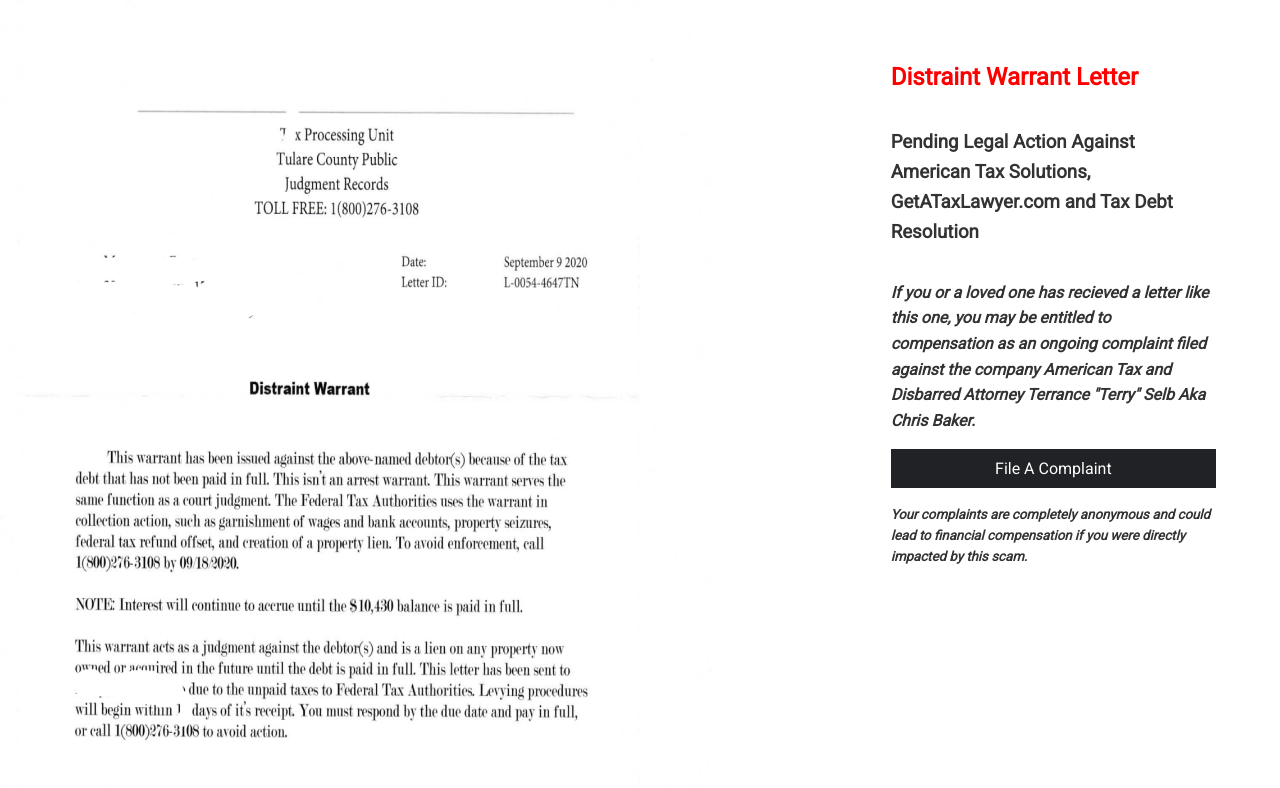
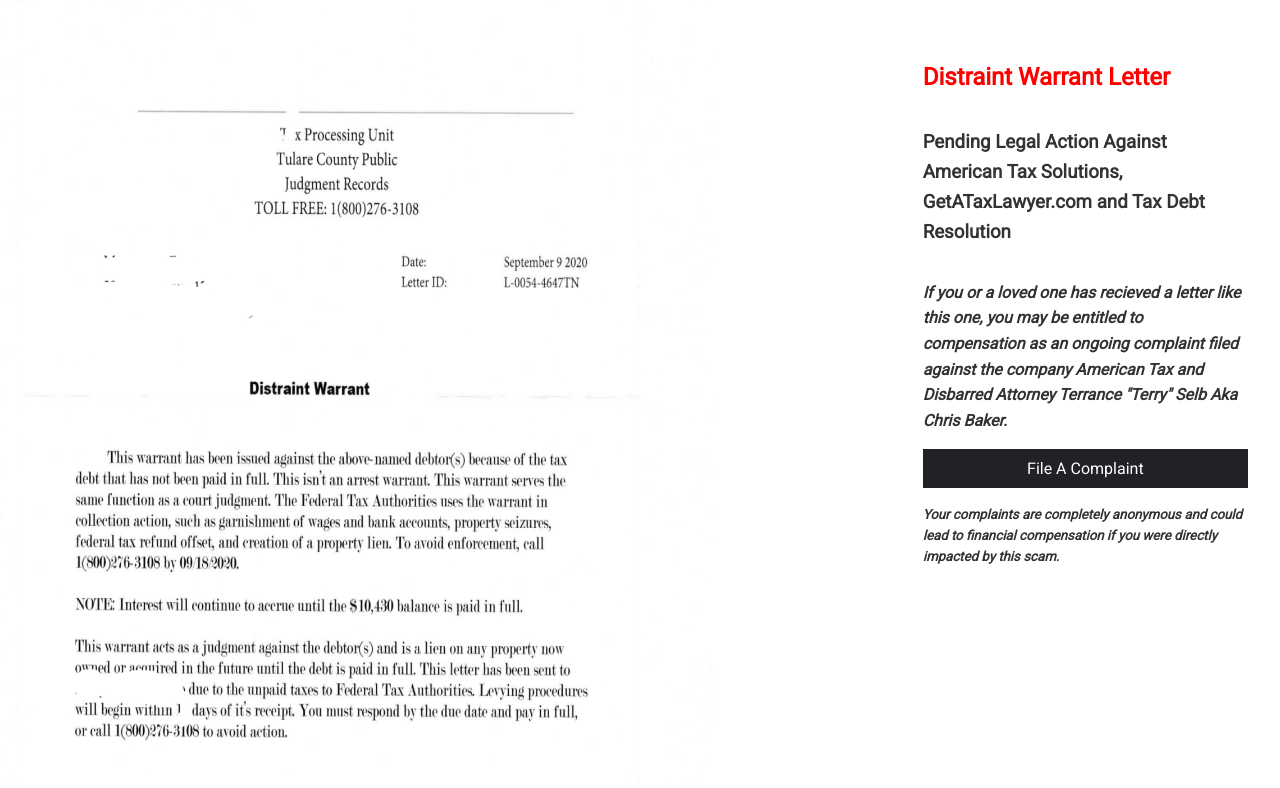
Before and after one commit to mickeygray/let1, a React (Create React App) app: page / in a window 1280 px wide. Shown: the top 788 px of the page. Built offline with nearby package versions, Linux system fonts and the light colour scheme.

Commit message:
first commit

```diff
--- a/src/App.css
+++ b/src/App.css
@@ -583,7 +583,7 @@
   grid-gap: 1rem;
 }
 .m-2 {
-  margin: 2rem 4rem 2rem 2rem;
+  margin: 2rem 2rem 2rem 4rem;
 }
 .grid-3 {
   display: grid;
```
